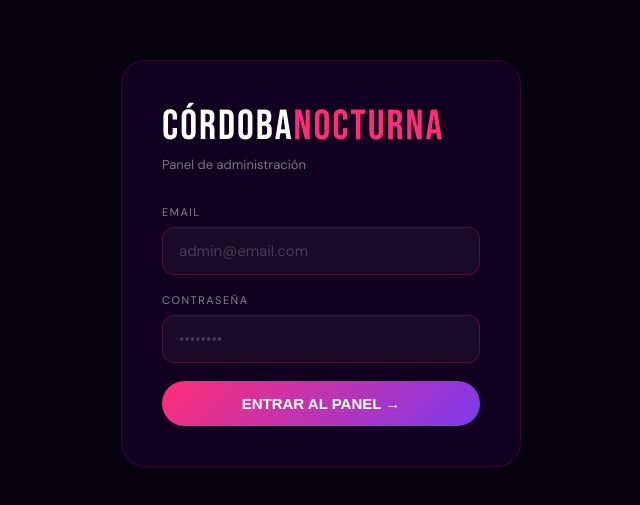
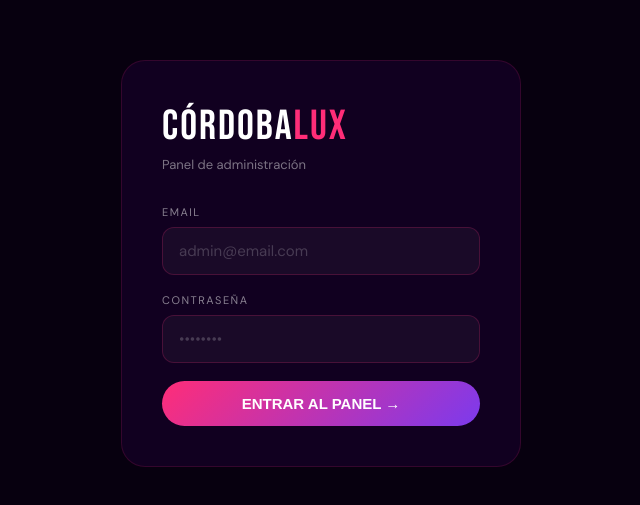
Before and after one commit to mherbaman/cordoba-nocturna-api, a website: page public/admin.html in a window 1280 px wide. Shown: the part 137-642 px from the top of the page, without its empty margins (319-959 px from the left). Drawn offline with Linux system fonts and the light colour scheme.

Commit message:
Update admin.html

```diff
--- a/public/admin.html
+++ b/public/admin.html
@@ -139,7 +139,7 @@ tr:hover td { background:rgba(255,255,255,.02); }
 <!-- LOGIN -->
 <div id="login-screen">
   <div class="login-box">
-    <div class="login-logo">CÓRDOBA<span>NOCTURNA</span></div>
+    <div class="login-logo">CÓRDOBA<span>LUX</span></div>
     <p class="login-sub">Panel de administración</p>
     <div class="error-msg" id="login-error"></div>
     <label class="field-label">Email</label>
@@ -156,7 +156,7 @@ tr:hover td { background:rgba(255,255,255,.02); }
   <div class="layout">
     <!-- SIDEBAR -->
     <div class="sidebar">
-      <div class="sidebar-logo">CÓRDOBA<span>NOCTURNA</span></div>
+      <div class="sidebar-logo">CÓRDOBA<span>LUX</span></div>
       <div class="nav-section">Principal</div>
       <button class="nav-item active" onclick="navTo('dashboard',this)"><span class="icon">📊</span> Dashboard</button>
       <button class="nav-item" onclick="navTo('sponsors',this)"><span class="icon">🎯</span> Sponsors</button>
```
